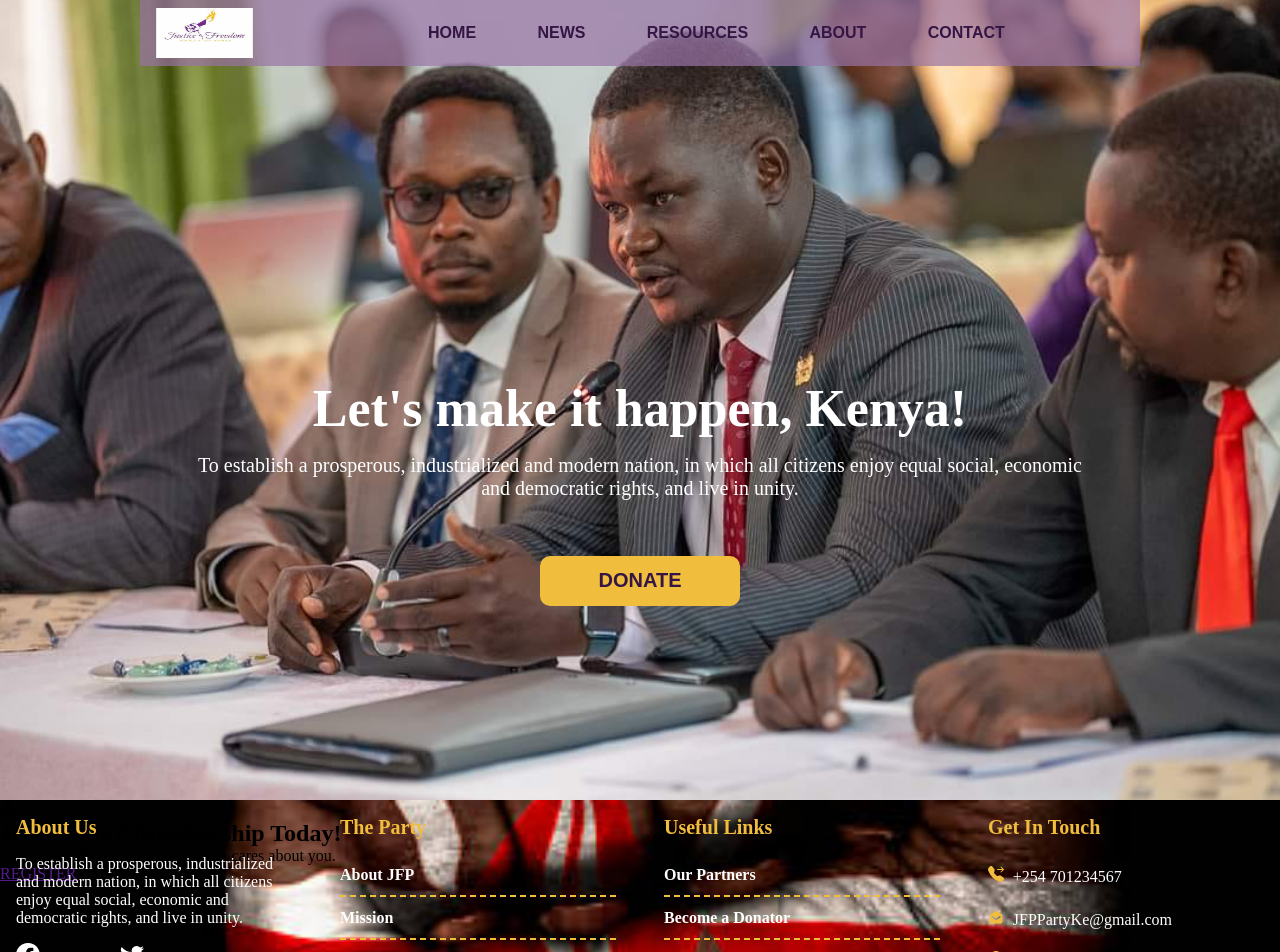
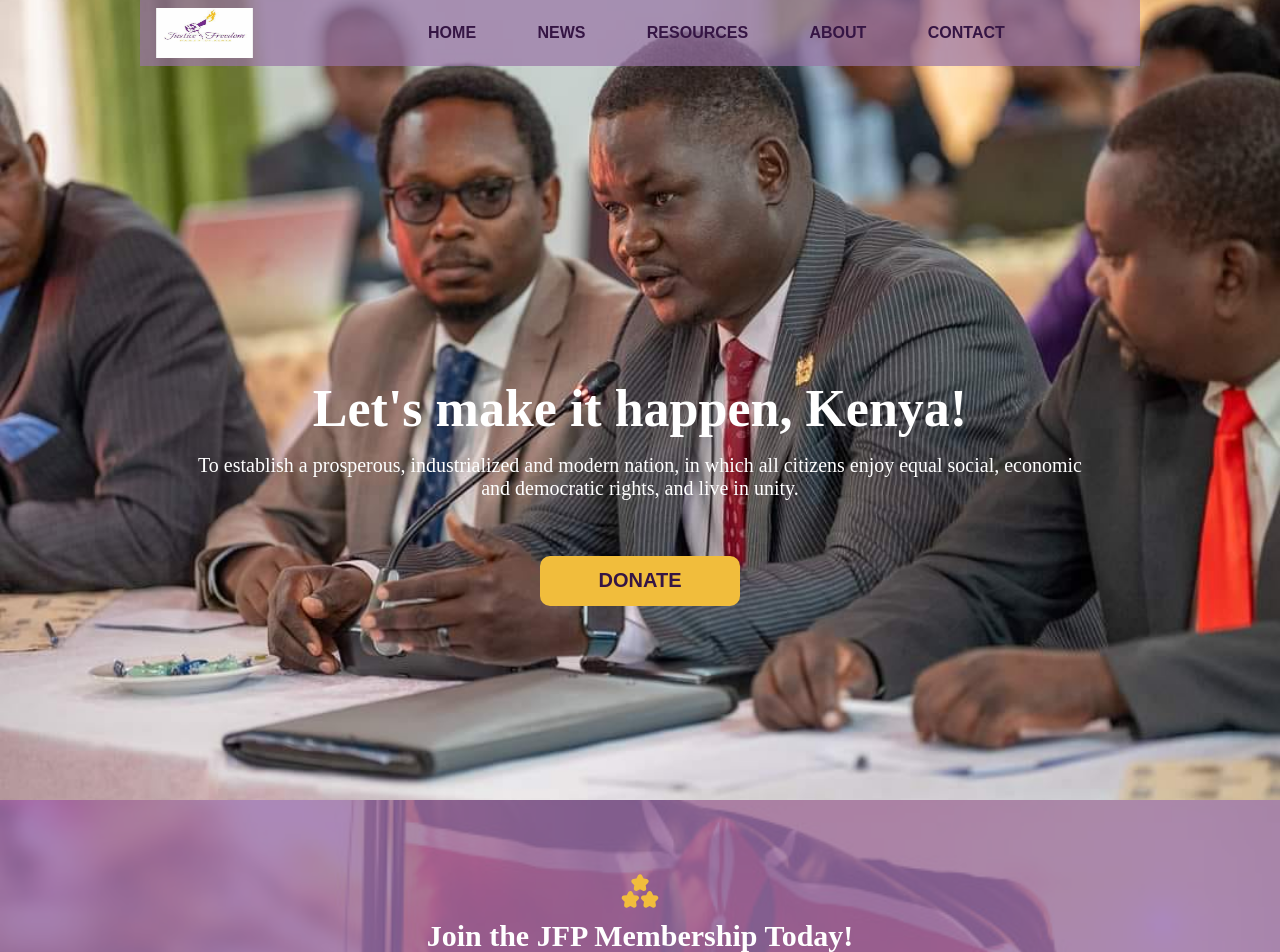
Before and after one commit to QueenterJuma/jfp-kenya, a React (Vite) app: page / in a window 1280 px wide. Shown: the top 952 px of the page. Built offline with nearby package versions, Linux system fonts and the light colour scheme; a web font is replaced by a local one.

Commit message:
Update styling

```diff
--- a/src/App.css
+++ b/src/App.css
@@ -161,12 +161,11 @@
 
 .homepage {
   width: 100%;
-  height: 100vh;
 }
 
 .hero{
   width: 100%;
-  height: 100%;
+  height: 100vh;
   background-image: url('./assets/jfp-hero-background.jpg');
   background-attachment: fixed;
   background-repeat: no-repeat;
@@ -223,12 +222,13 @@
 
 .footer {
   width: 100%;
+  min-height: 320px;
   height: max-content;
   display: flex;
+  flex-wrap: wrap;
   gap: 1em;
   justify-content: space-around;
   align-items: center;
-  /* background-color: var(--light-purple); */
   background-image: url('./assets/clenched-fist-KE-flag.jpg');
   background-position: center center;
   background-attachment: fixed;
@@ -238,8 +238,8 @@
 }
 
 .footer-col {
-  width: 25%;
-  min-height: 300px;
+  width: 20%;
+  min-height: 200px;
   display: flex;
   flex-direction: column;
   align-items: flex-start;
@@ -311,6 +311,65 @@
   font-size: 24px;
 }
 
+.register {
+  width: 100%;
+  height: min-content;
+  min-height: 300px;
+  background-image: url('./assets/KE-flag-city.jpg');
+  background-repeat: no-repeat;
+  background-size: cover;
+  background-position: center center;
+  background-attachment: fixed;
+  color: var(--white);
+  text-align: center;
+  position: relative;
+  z-index: 0;
+}
+
+.register section {
+  display: flex;
+  gap: 3em;
+  flex-direction: column;
+  align-items: center;
+  justify-content: center;
+  position: absolute;
+  top: 0;
+  left: 0;
+  right: 0;
+  bottom: 0;
+  z-index: 1;
+  background-color: #966babcc;
+}
+
+.stars {
+  display: flex;
+  align-items: center;
+  justify-content: center;
+  color: var(--yellow);
+  padding:  .2em 0;
+  font-size: 40px;
+}
+
+.register h2 {
+  font-size: 30px;
+}
+
+.register a {
+  background: linear-gradient(to bottom, var(--purple), var(--dark-purple));
+  padding: .7em 2em;
+  color: var(--yellow);
+  border-radius: 10px;
+  text-decoration: none;
+}
+
+.register a:hover {
+  background: linear-gradient(to bottom, var(--dark-purple), var(--purple));
+}
+
+.register a:active {
+  transform: scale(1.2);
+}
+
 @media only screen and (max-width: 600px) {
   #mobile-menu {
     display: flex;
```
